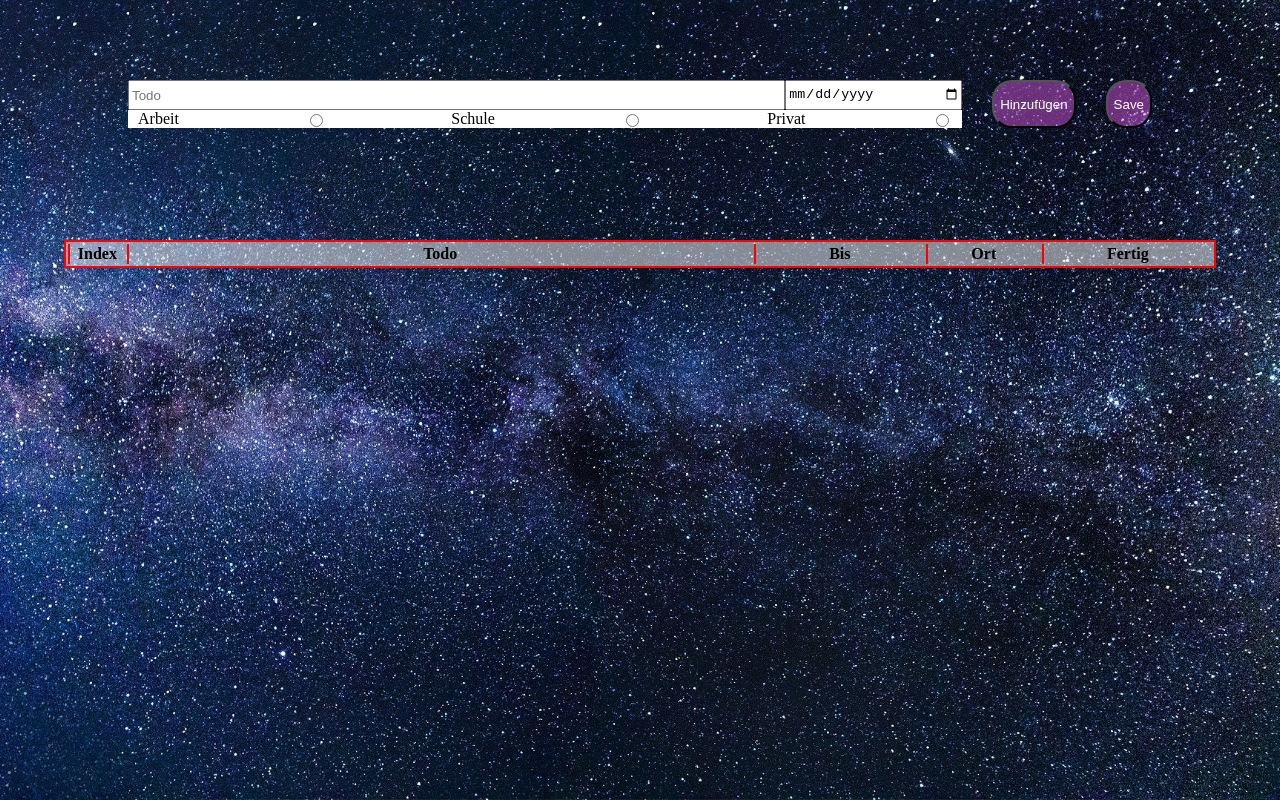
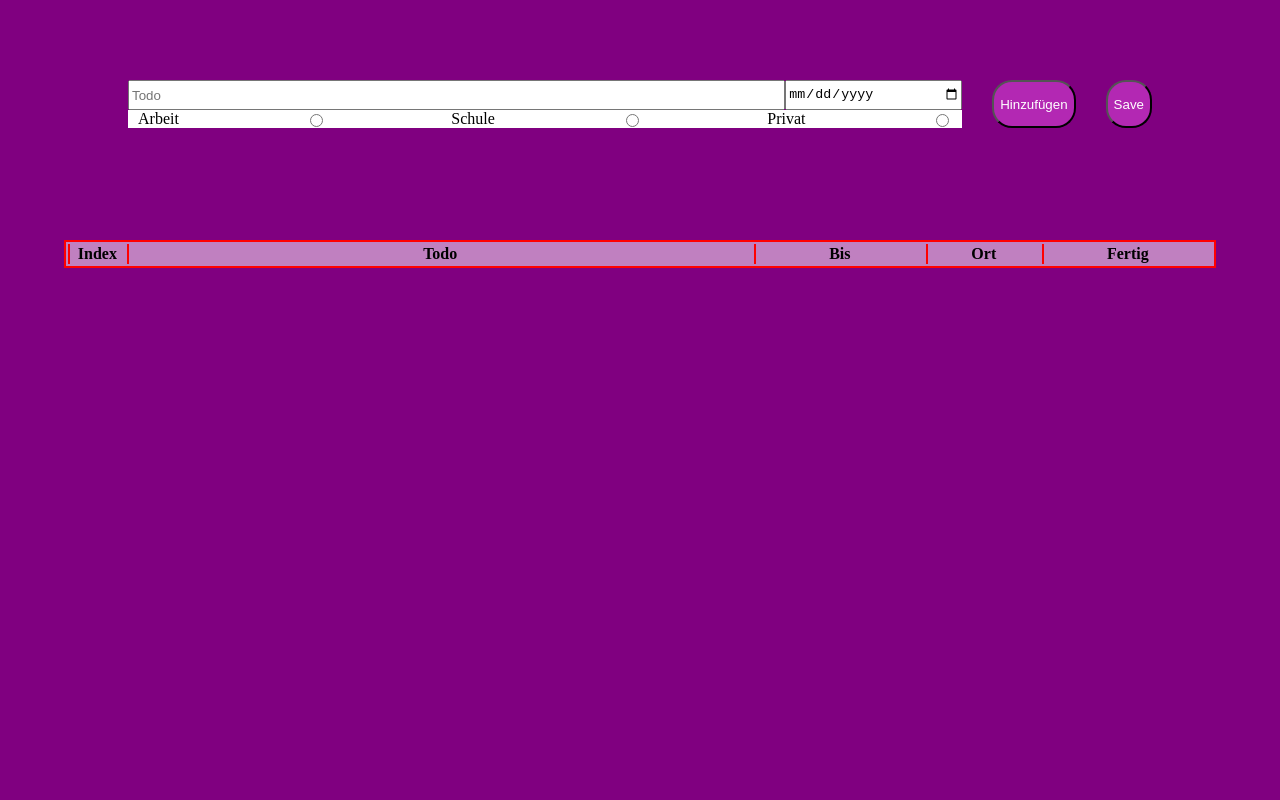
Before and after one commit to Chri1899/Todo-List, a plain HTML site: page index.html in a window 1280 px wide. Drawn offline with Linux system fonts and the light colour scheme.

Commit message:
Official Init

```diff
--- a/css/style.css
+++ b/css/style.css
@@ -2,7 +2,8 @@
   box-sizing: border-box;
 }
 
-html, body {
+html,
+body {
   padding: 0;
   margin: 0;
   height: 100vh;
@@ -11,11 +12,8 @@ html, body {
 }
 
 .bg-container {
-    background-image: url("/images/hd-wallpaper.jpg");
+  background: purple;
   z-index: 1;
-    background-repeat: no-repeat;
-    background-size: cover;
-    background-position: center;
   height: 100%;
 }
 
@@ -74,7 +72,7 @@ table {
   top: 30%;
   left: 5%;
   right: 5%;
-    background-color: rgba(255,255,255,0.5);
+  background-color: rgba(255, 255, 255, 0.5);
   color: black;
 }
 
```
Also changed, not shown: images/hd-wallpaper.jpg (deleted), 1 other file. Lines whose indentation alone changed are shown as unchanged.
